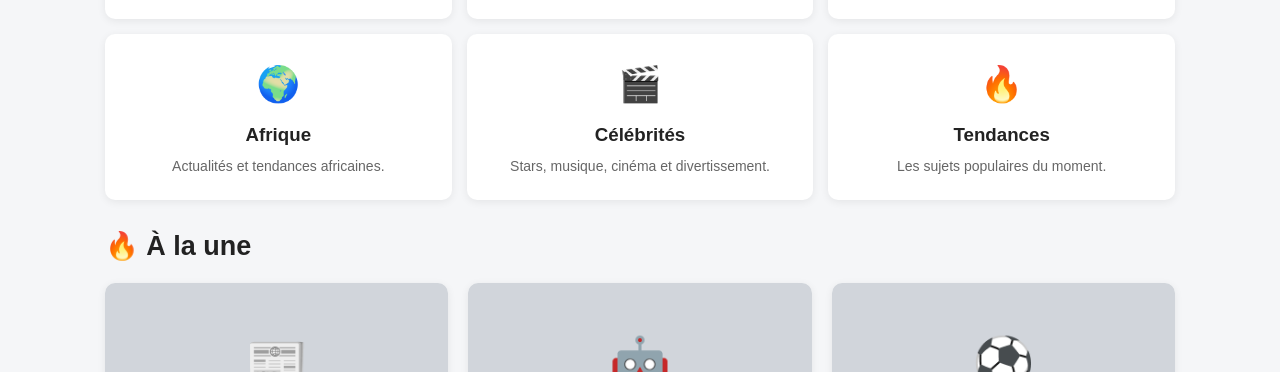
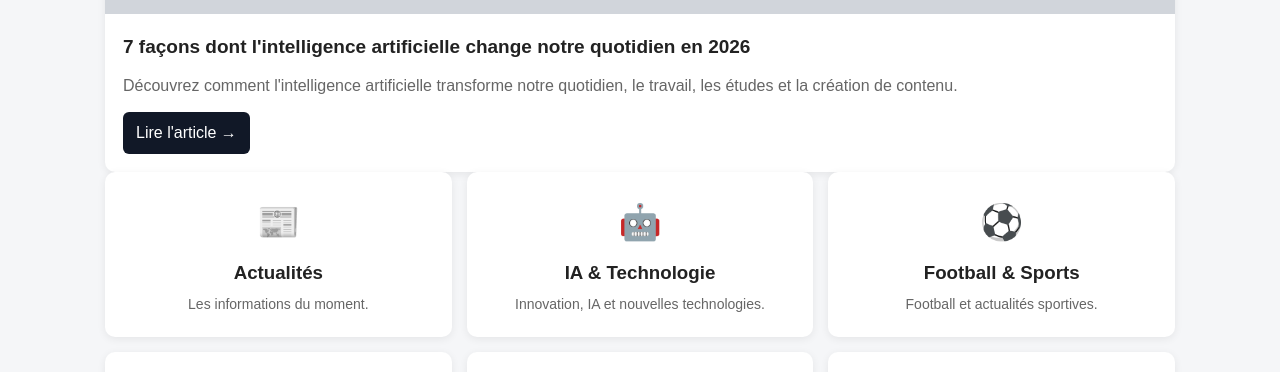
Before and after one commit to ayouba222/trendpulse-world, a plain HTML site: page index.html in a window 1280 px wide. Shown: the part 815-1187 px from the top of the page. Drawn offline with Linux system fonts and the light colour scheme.

Commit message:
Update index.html

```diff
--- a/index.html
+++ b/index.html
@@ -297,6 +297,28 @@
     </div>
 
     <h2 class="section-title">📂 Nos catégories</h2>
+    <article class="article">
+
+  <div class="article-image">🤖</div>
+
+  <div class="article-content">
+
+    <h3>
+      7 façons dont l'intelligence artificielle change notre quotidien en 2026
+    </h3>
+
+    <p>
+      Découvrez comment l'intelligence artificielle transforme
+      notre quotidien, le travail, les études et la création de contenu.
+    </p>
+
+    <a href="article-1.html" class="read-more">
+      Lire l'article →
+    </a>
+
+  </div>
+
+    </article>
 
     <section class="categories">
 
```
